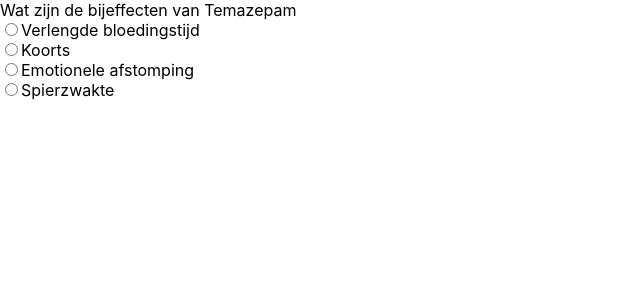
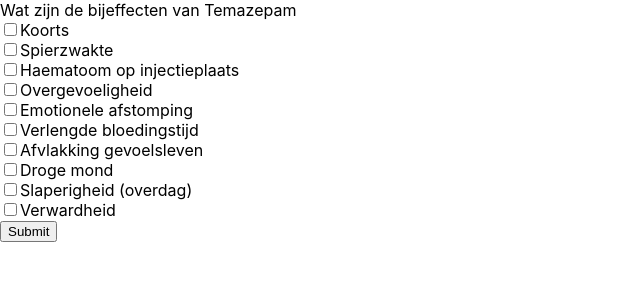
Before and after one commit to Viincenttt/medicine-quiz, a React (Create React App) app: page / in a window 1280 px wide. Shown: the top 300 px of the page, without its empty margins (0-640 px from the left). Built offline with nearby package versions, Linux system fonts and the light colour scheme.

Commit message:
Implement multiple choice questions

```diff
--- a/src/components/Question.js
+++ b/src/components/Question.js
@@ -4,10 +4,12 @@
 class Question extends React.Component {
     state = {
       questionText: '',
-      correctAnswer: '',
-      allAnswers: [''],
-      chosenAnswer: '',
-      chosenAnswerIsCorrect: false
+      correctAnswers: [],
+      allAnswers: [],
+      chosenAnswers: [],
+      hasSubmittedAnswers: false,
+      chosenAnswersAreCorrect: false,
+      questionNumber: 0
     };
 
     generateNewQuestion = () => {
@@ -16,10 +18,12 @@
 
       this.setState({
         questionText: generatedQuestion.question,
-        correctAnswer: generatedQuestion.correctAnswer,
+        correctAnswers: generatedQuestion.correctAnswers,
         allAnswers: generatedQuestion.allAnswers,
-        chosenAnswer: '',
-        chosenAnswerIsCorrect: false
+        chosenAnswers: [],
+        hasSubmittedAnswers: false,
+        chosenAnswersAreCorrect: false,
+        questionNumber: this.state.questionNumber + 1
       });
     };
 
@@ -29,41 +33,55 @@
 
     onAnswerClick = (e) => {
       const chosenAnswer = e.currentTarget.value;
-      const chosenAnswerIsCorrect = chosenAnswer === this.state.correctAnswer;
+      const chosenAnswers = [...this.state.chosenAnswers];
 
-      this.setState({
-        chosenAnswer: chosenAnswer,
-        chosenAnswerIsCorrect: chosenAnswerIsCorrect
-      });
+      if (e.currentTarget.checked) {
+        chosenAnswers.push(chosenAnswer);
+      }
+      else {
+        chosenAnswers.splice(chosenAnswers.indexOf(chosenAnswer), 1);
+      }
+
+      this.setState({chosenAnswers: chosenAnswers});
     };
 
     onNextQuestionClick = () => {
       this.generateNewQuestion();
-    }
+    };
+
+    checkQuestionAnswers = () => {
+      let chosenAnswersAreCorrect = this.state.chosenAnswers.length === this.state.correctAnswers.length;
+      for (const chosenAnswer in this.state.chosenAnswers) {
+        if (!this.state.correctAnswers.includes(chosenAnswer)) {
+          chosenAnswersAreCorrect = false;
+        }
+      }
+
+      this.setState({
+        chosenAnswersAreCorrect: chosenAnswersAreCorrect,
+        hasSubmittedAnswers: true
+      });
+    };
 
     render() {
       const answerList = this.state.allAnswers.map(answer => {
         return (
-          <div>
-            <input key={answer} type="radio" name="side-effect-question" value={answer} onChange={this.onAnswerClick} />
+          <div key={this.state.questionNumber + '_' + answer}>
+            <input type="checkbox" name="side-effect-answers" value={answer} onChange={this.onAnswerClick} />
             <span>{answer}</span>
           </div>
         )
       });
 
-      const hasChosenAnswer = this.state.chosenAnswer !== '';
-      const resultText = this.state.chosenAnswerIsCorrect ?
-        'Het antwoord was goed!' :
-        `Het antwoord is fout, het goede antwoord is: ${this.state.correctAnswer}`
-      let answerResult = '';
-      if (hasChosenAnswer) {
-        answerResult = (
+      let result = (<button onClick={this.checkQuestionAnswers}>Submit</button>);
+      if (this.state.hasSubmittedAnswers) {
+        result = (
           <div>
-            {resultText}
-
-            <div>
-              <button onClick={this.onNextQuestionClick}>Volgende vraag</button>
-            </div>
+            {this.state.chosenAnswersAreCorrect ?
+              'Het antwoord was goed!' :
+              `Het antwoord is fout, het goede antwoord is: ${this.state.correctAnswers}`
+            }
+            <button onClick={this.onNextQuestionClick}>Volgende vraag</button>
           </div>
         );
       }
@@ -73,8 +91,8 @@
           <div>{this.state.questionText}</div>
           <div>
             {answerList}
+            {result}
           </div>
-          {answerResult}
         </div>
       );
     }
--- a/src/services/QuestionGenerator.js
+++ b/src/services/QuestionGenerator.js
@@ -123,13 +123,10 @@
 
   generateQuestion = () => {
     const randomMedicine = this.getRandomElementFromArray(this.medicines);
-    const randomCorrectSideEffect = this.getRandomElementFromArray(
-      randomMedicine.sideEffects
-    );
     const allSideEffects = this.getAllSideEffects();
 
-    const allAnswers = [randomCorrectSideEffect];
-    while (allAnswers.length < 4) {
+    const allAnswers = [...randomMedicine.sideEffects];
+    while (allAnswers.length < 10) {
       const randomSideEffect = this.getRandomElementFromArray(allSideEffects);
       const isSideEffectAlreadyInAllAnswersArray = allAnswers.includes(randomSideEffect);
       const isSideEffectCorrectAnswer = randomMedicine.sideEffects.includes(randomSideEffect);
@@ -141,7 +138,7 @@
 
     return {
       question: `Wat zijn de bijeffecten van ${randomMedicine.name}`,
-      correctAnswer: randomCorrectSideEffect,
+      correctAnswers: randomMedicine.sideEffects,
       allAnswers: this.shuffleArray(allAnswers),
     };
   };
```
